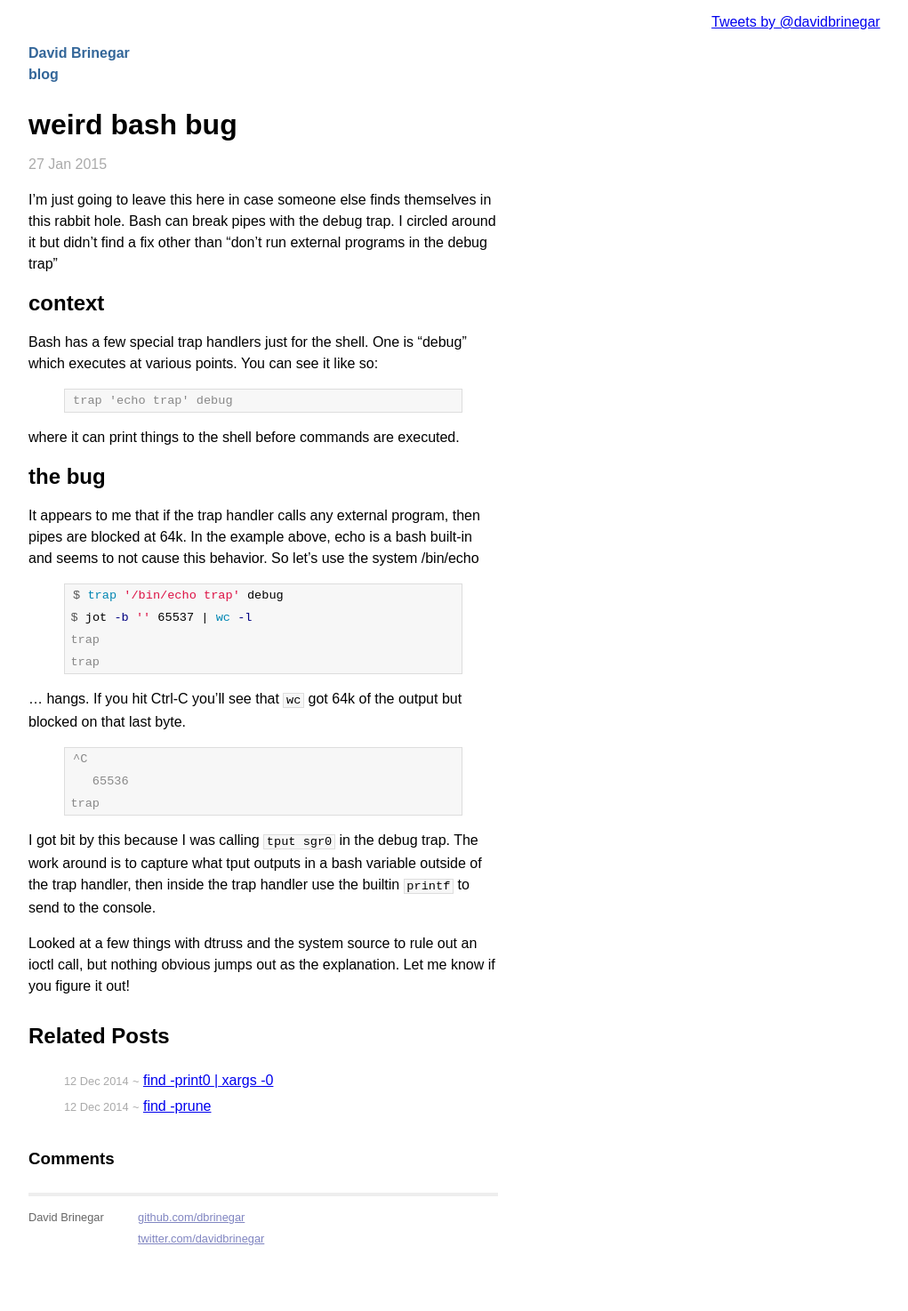
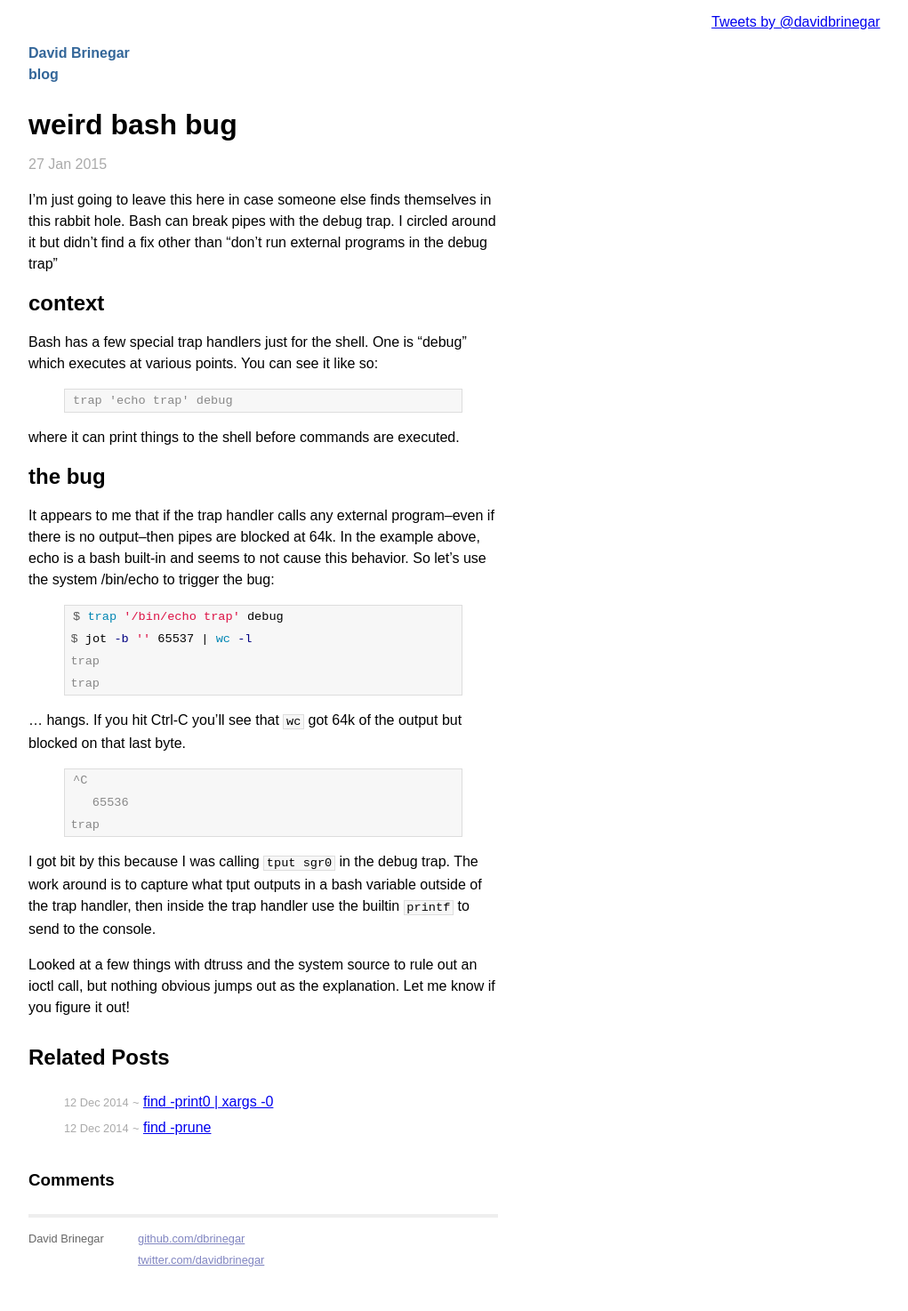
Before and after one commit to dbrinegar/dbrinegar.github.com, a Jekyll site: the page built from _posts/2015-01-27-weird-bash-bug.md, in a window 1280 px wide. Shown: the whole page at 89% size, without its empty margins (208-1229 px from the left). Built offline with Jekyll 4.4.1, drawn with Linux system fonts in a browser that asks for light colours; comment, search, counter and statistics services are not loaded; before the commit the page ends 1450 px from its top, so only the background shows below that.

Commit message:
even with no output

```diff
--- a/_posts/2015-01-27-weird-bash-bug.md
+++ b/_posts/2015-01-27-weird-bash-bug.md
@@ -17,7 +17,7 @@ where it can print things to the shell before commands are executed.
 
 ## the bug
 
-It appears to me that if the trap handler calls any external program, then pipes are blocked at 64k.  In the example above, echo is a bash built-in and seems to not cause this behavior.  So let's use the system /bin/echo
+It appears to me that if the trap handler calls any external program--even if there is no output--then pipes are blocked at 64k.  In the example above, echo is a bash built-in and seems to not cause this behavior.  So let's use the system /bin/echo to trigger the bug:
 
 {% highlight console %}
 $ trap '/bin/echo trap' debug
```
